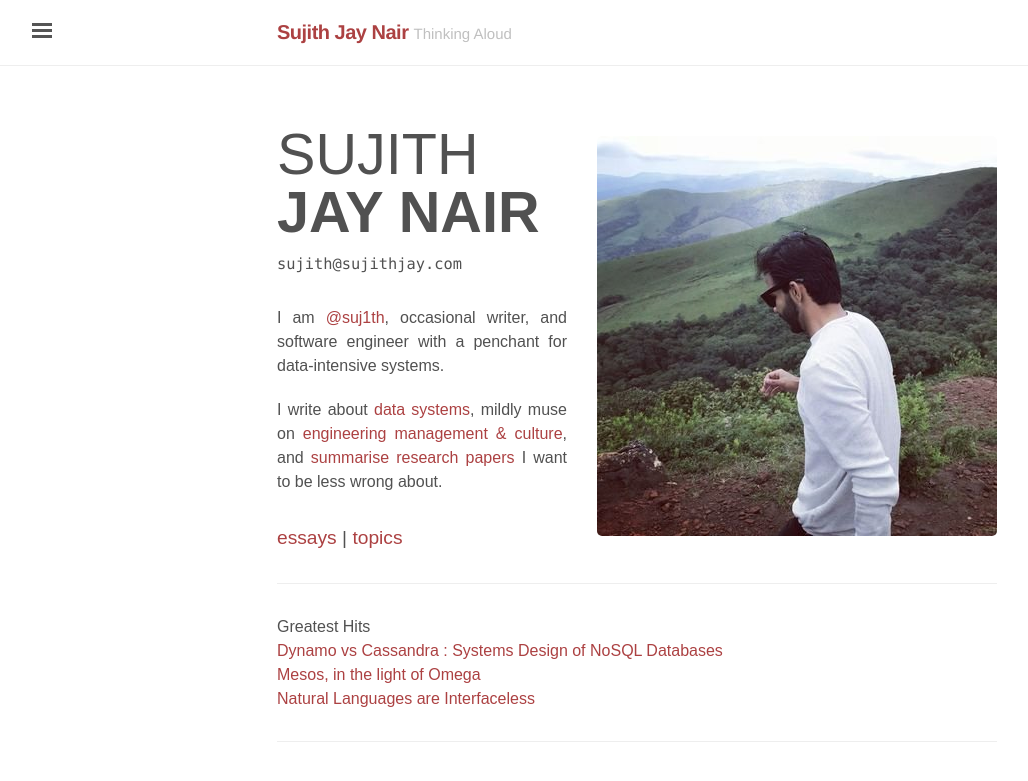
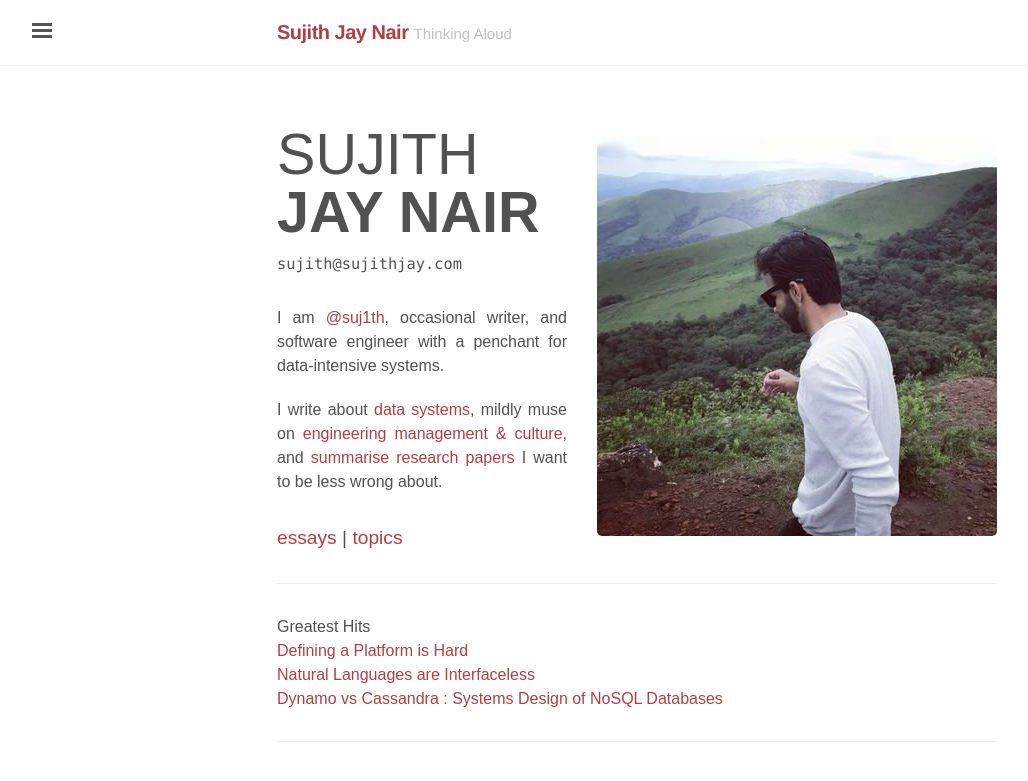
Before and after one commit to sujithjay/sujithjay.github.io, a Jekyll site: the page built from index.md, in a window 1280 px wide. Shown: the top 781 px of the page, without its empty margins (3-1031 px from the left). Built offline with Jekyll 4.4.1, drawn with Linux system fonts in a browser that asks for light colours; nearby versions of some CDN libraries; some web fonts are replaced.

Commit message:
Hello, 2022

```diff
--- a/_config.yml
+++ b/_config.yml
@@ -7,7 +7,7 @@ permalink:        pretty
 # Site settings
 title: Sujith Jay Nair
 tagline: Thinking Aloud
-description: "The ultimate test of your knowledge is your capacity to convey it.   - Richard Feynman"
+description: "Writings of Sujith Jay Nair"
 baseurl: ""
 url: "https://sujithjay.com"
 
--- a/index.md
+++ b/index.md
@@ -36,11 +36,12 @@ title: Thinking Aloud
     <div class="semiboldtext">
       Greatest Hits
     </div>
-    <a class="nodecor" href="/data-systems/dynamo-cassandra/">Dynamo vs Cassandra : Systems Design of NoSQL Databases</a>
-    <br>
-    <a class="nodecor" href="/mesos">Mesos, in the light of Omega</a>
+    <a class="nodecor" href="/internal-platforms">Defining a Platform is Hard</a>
     <br>
     <a class="nodecor" href="/interfaceless-languages">Natural Languages are Interfaceless</a>
+    <br>
+    <a class="nodecor" href="/data-systems/dynamo-cassandra/">Dynamo vs Cassandra : Systems Design of NoSQL Databases</a>
+
   </div>
 </div>
 ----
```
Also changed, not shown: now.md (deleted, +0 -23 lines), questions.md (+3 -0 lines).
